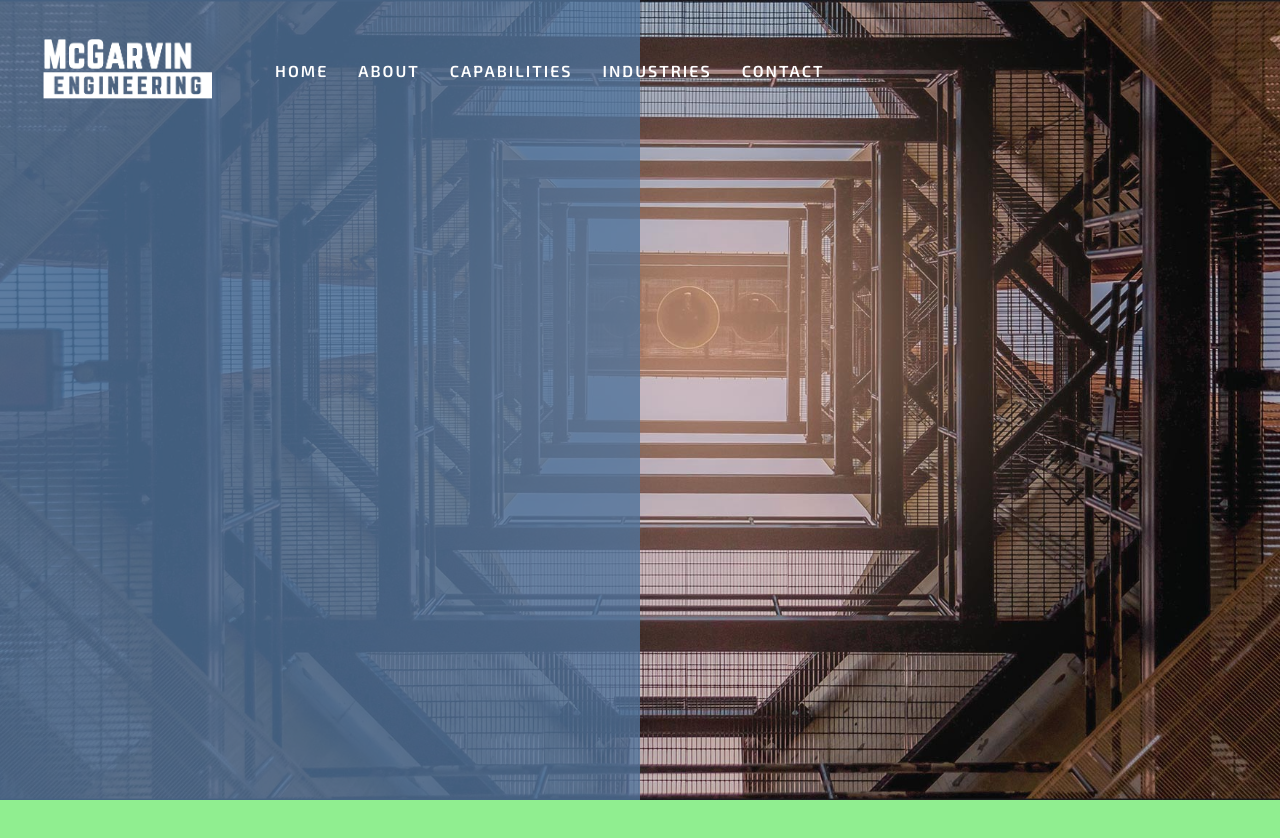
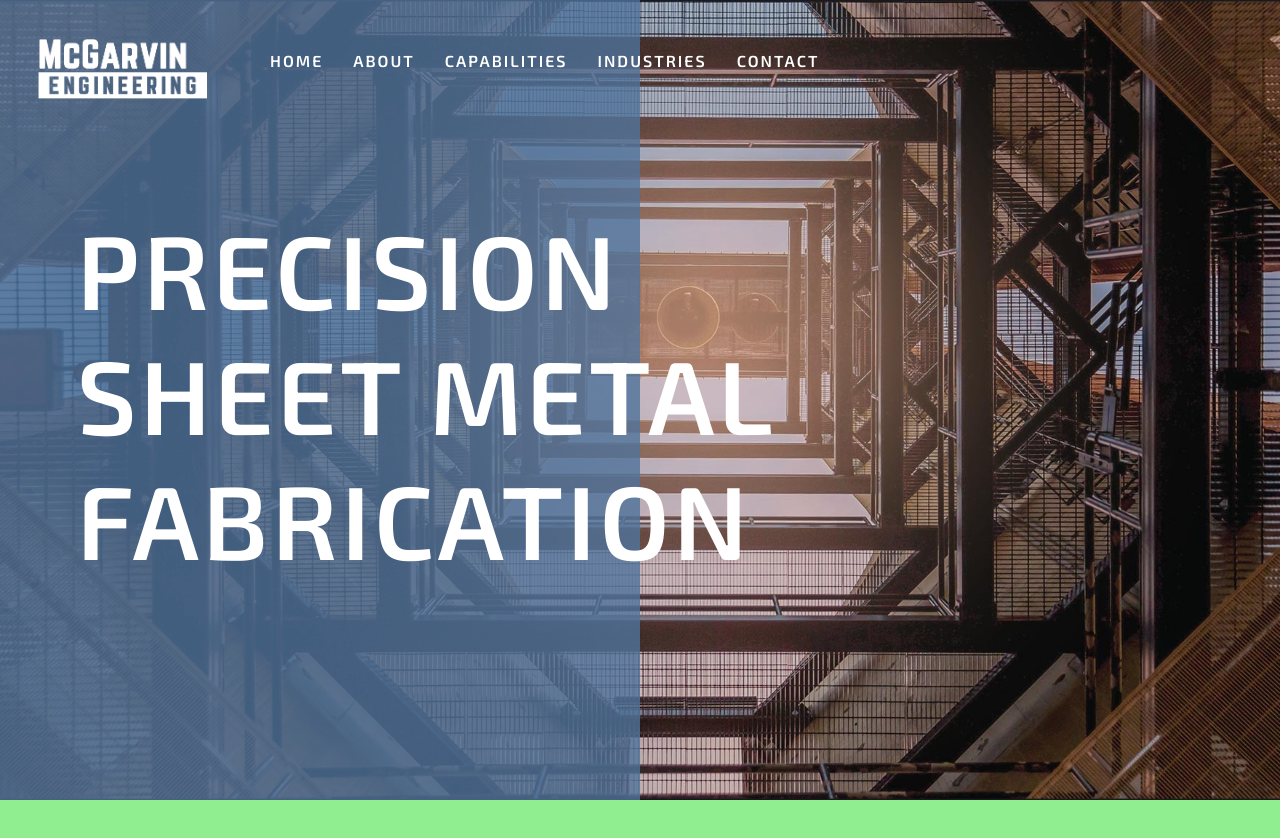
Before and after one commit to anthonyvigz/McGarvin-Engineering, a React (Create React App) app in the folder mainsite/: page / in a window 1280 px wide. Shown: the top 838 px of the page. Built offline with nearby package versions, Linux system fonts and the light colour scheme.

Commit message:
set up main home page text

```diff
--- a/mainsite/src/App.js
+++ b/mainsite/src/App.js
@@ -22,6 +22,7 @@ function App() {
             <li><a href="#contact">Contact</a></li>
           </ul>
         </div>
+        <h2>PRECISION<br/> SHEET METAL<br/> FABRICATION</h2>
       </div>
         <Home />
         <About />
--- a/mainsite/src/css/navbar.css
+++ b/mainsite/src/css/navbar.css
@@ -17,8 +17,7 @@
     width: 100%;
     z-index: 1;
     height: 140px;
-    margin-top: 0;
-    margin-left: 35px;
+    margin-left: 30px;
     font-family: 'Exo 2', sans-serif;
 
   }
@@ -51,6 +50,7 @@
     margin-right: 15%;
     font-size: 1em;
     width: 100%;
+    margin-top: -4px;
   }
 
   @media (max-width: 1200px) {
@@ -58,6 +58,28 @@
       display: none;
     }
   }
+
+  h2 {
+    position: absolute;
+    left: 12%;
+    top: 15%;
+    display: block;
+    width: 1000px;
+    z-index: 7;
+    font-family: 'Exo 2', sans-serif;
+    letter-spacing: 3.5px;
+    font-weight: 50;
+    font-size: 6.5em;
+    color: rgb(255, 255, 255);
+    transition: 1s;
+}
+
+@media (max-width: 1200px) {
+  h2 {
+    font-size: 4em;
+    transition: 1s;
+  }
+}
 
   .logo {
     flex: 1 1 auto;
```
